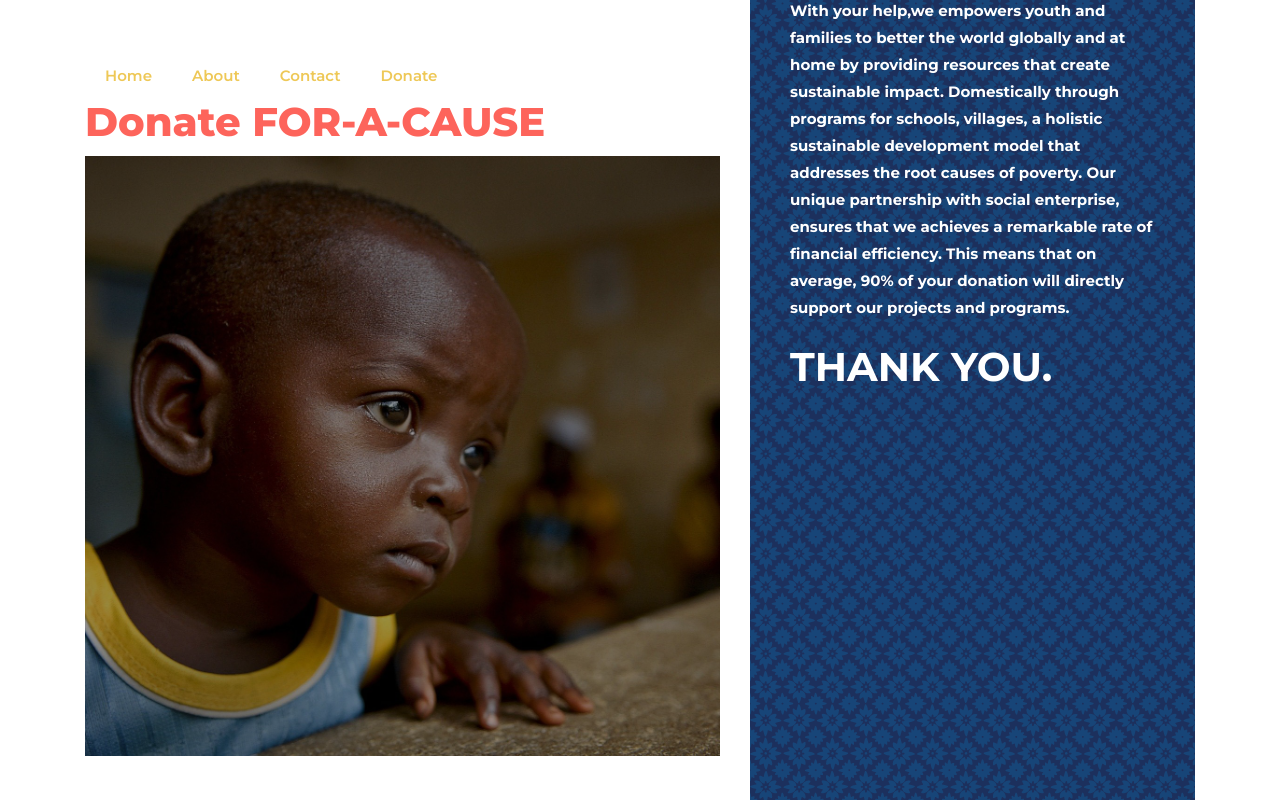
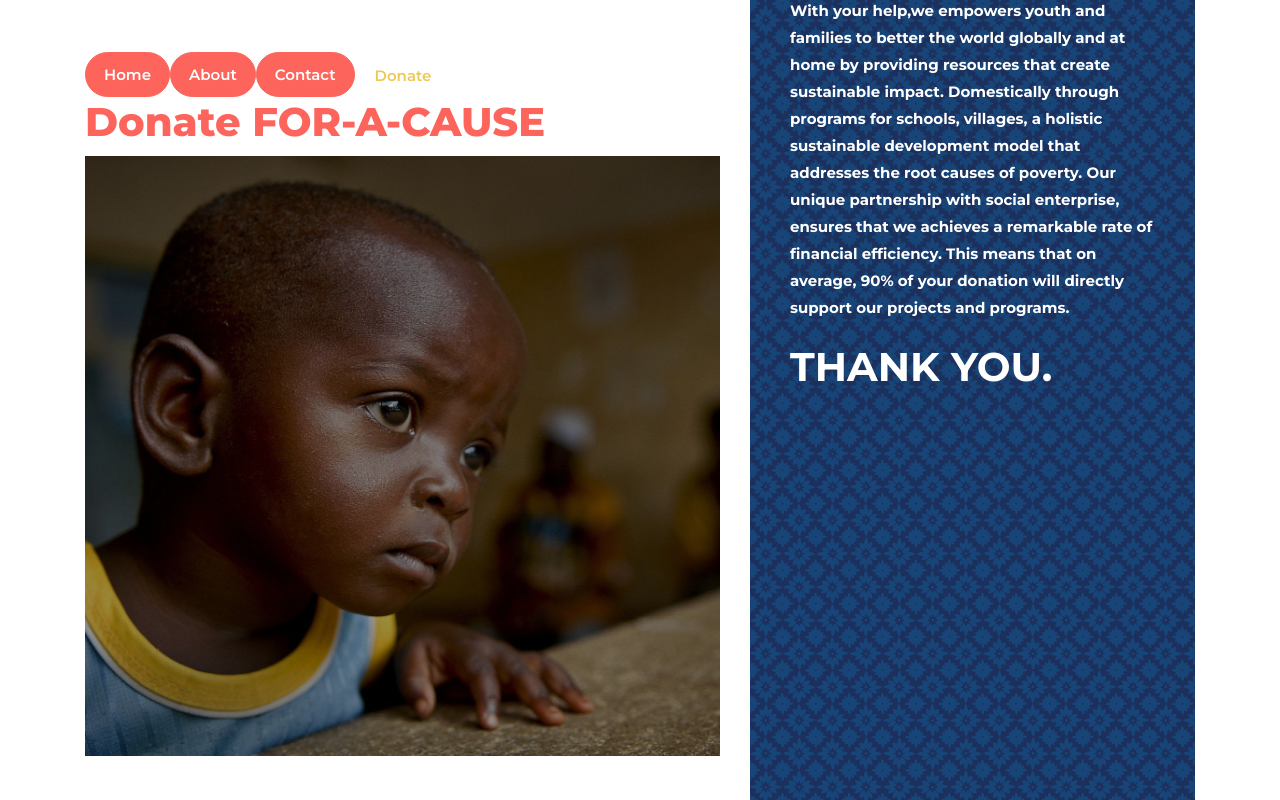
Before and after one commit to shreyanema33/Donate-For-A-Cause.github.io, a plain HTML site: page index.html in a window 1280 px wide. Shown: the top 800 px of the page. Drawn offline with Linux system fonts and the light colour scheme; files whose address does not match are found by name.

Commit message:
Donate For-A-Cause

```diff
--- a/index.html
+++ b/index.html
@@ -38,9 +38,9 @@
 
 
 				<ul class="navbar-nav ml-auto">
-				<li class="nav-item active"><a href="1.html" class="nav-link">Home</a></li>
-					<li class="nav-item active"><a href="about.html" class="nav-link">About</a></li>
-					<li class="nav-item active"><a href="contact.html" class="nav-link">Contact</a></li>
+				<li class="nav-item cta"><a href="1.html" class="nav-link">Home</a></li>
+					<li class="nav-item cta"><a href="about.html" class="nav-link">About</a></li>
+					<li class="nav-item cta"><a href="contact.html" class="nav-link">Contact</a></li>
 					<li class="nav-item active"><a href="index.html" class="nav-link">Donate</a></li>
 				</ul>
 			</div>
```
Also changed, not shown: 1.html (+2 -2 lines), about.html (+2 -2 lines), contact.html (+2 -2 lines).
